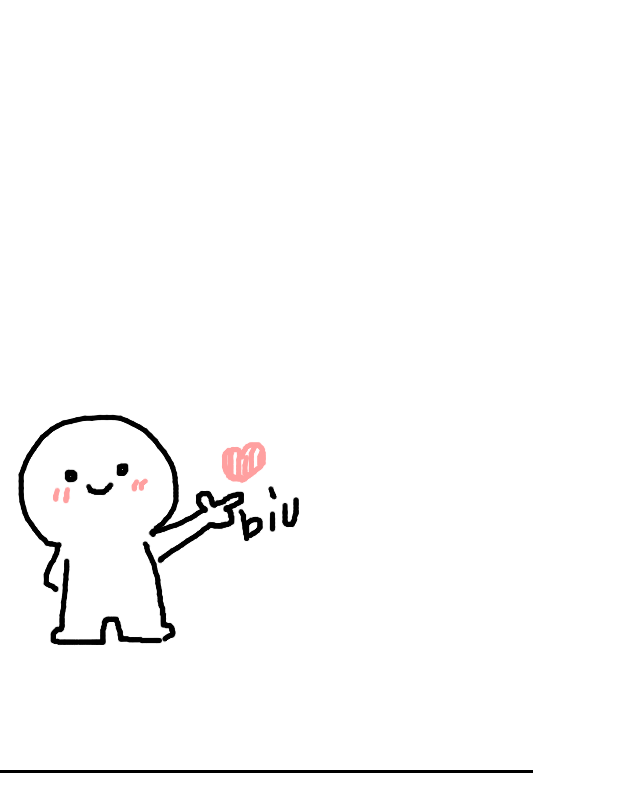
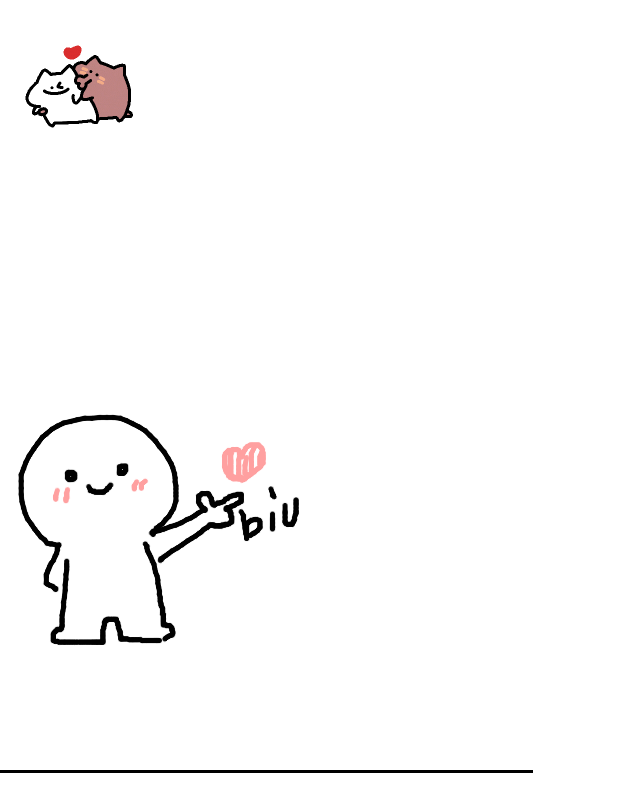
Before and after one commit to sos-xiaobai/love-xiaoyu, a plain HTML site: page index.html in a window 1280 px wide. Shown: the whole page, without its empty margins (0-640 px from the left). Drawn offline with Linux system fonts and the light colour scheme.

Commit message:
添加爱心贴贴表情包

```diff
--- a/css/love.css
+++ b/css/love.css
@@ -184,3 +184,21 @@ body {
 }
 
 /*---------------------- footer -------------------------*/
+.top-image{
+    position: absolute; /* 从文档流中移除，不再推挤其他元素 */
+    top: 20px;          /* 根据需要调整位置 */
+    left: 20px;
+    z-index: 50;        /* 确保在上层，可根据需要增减 */
+    pointer-events: none; /* 若不需要交互，可避免阻塞点击 */
+}
+.top-image img{
+    display: block;
+    max-width: 120px; /* 根据需要调整大小 */
+    height: auto;
+}
+
+/* 可选：让主要容器居中且不被顶图挤压（若 container 默认是静态布局） */
+.container{
+    position: relative; /* 保持相对定位，方便内部绝对定位元素定位基准 */
+    z-index: 1;
+}
--- a/index.html
+++ b/index.html
@@ -33,6 +33,10 @@
         </div>
     </div>
 
+    <div class="top-image">
+        <img src="images/主动爱心贴贴.gif" alt="">
+    </div>
+
     <div class="footer">
         <div class="border">
             <div class="border-top"></div>
```
Also changed, not shown: images/1.png (added), images/主动爱心贴贴.gif (added).
